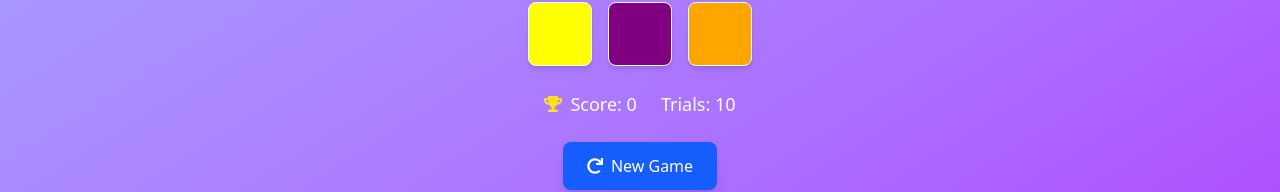
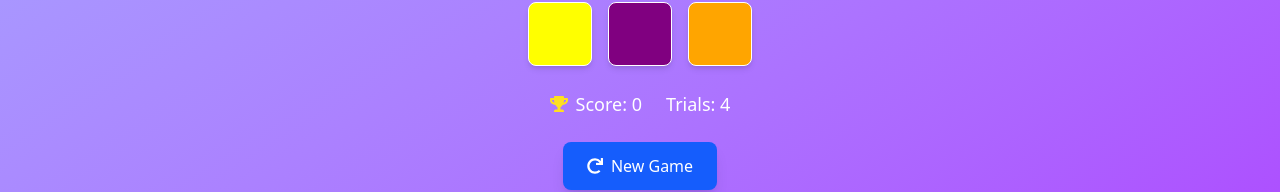
Before and after one commit to Oyasikelly/color-game, a React (Vite) app: page / in a window 1280 px wide. Shown: the part 500-692 px from the top of the page. Built offline with nearby package versions, Linux system fonts and the light colour scheme.

Commit message:
Update App.jsx

```diff
--- a/src/App.jsx
+++ b/src/App.jsx
@@ -77,7 +77,6 @@ const colorSets = [
 export default function ColorGame() {
   const shuffleArray = (array) => [...array].sort(() => Math.random() - 0.5);
   const [selected, setSelected] = useState("set-1");
-  const trails = 10;
 
   // Filtering out the selected color set
   const filterColor = colorSets.find((colorSet) => selected === colorSet.set);
@@ -100,7 +99,8 @@ export default function ColorGame() {
   const [message, setMessage] = useState("Guess the correct color!");
   const [score, setScore] = useState(0);
   const [correct, setCorrect] = useState(false);
-  const [clickCount, setClickCount] = useState(10);
+  const [clickCount, setClickCount] = useState(4);
+  const trails = 4;
 
   function handTrails(color) {
     if (clickCount < trails && clickCount <= 0) {
@@ -123,6 +123,12 @@ export default function ColorGame() {
     } else {
       setMessage("Wrong! Try again. ❌");
       setCorrect(false);
+    }
+
+    if (clickCount <= 0 && color !== targetColor) {
+      setMessage("You have exausted your trails 😓");
+      setClickCount(0);
+      setCorrect(true);
     }
   };
 
```
